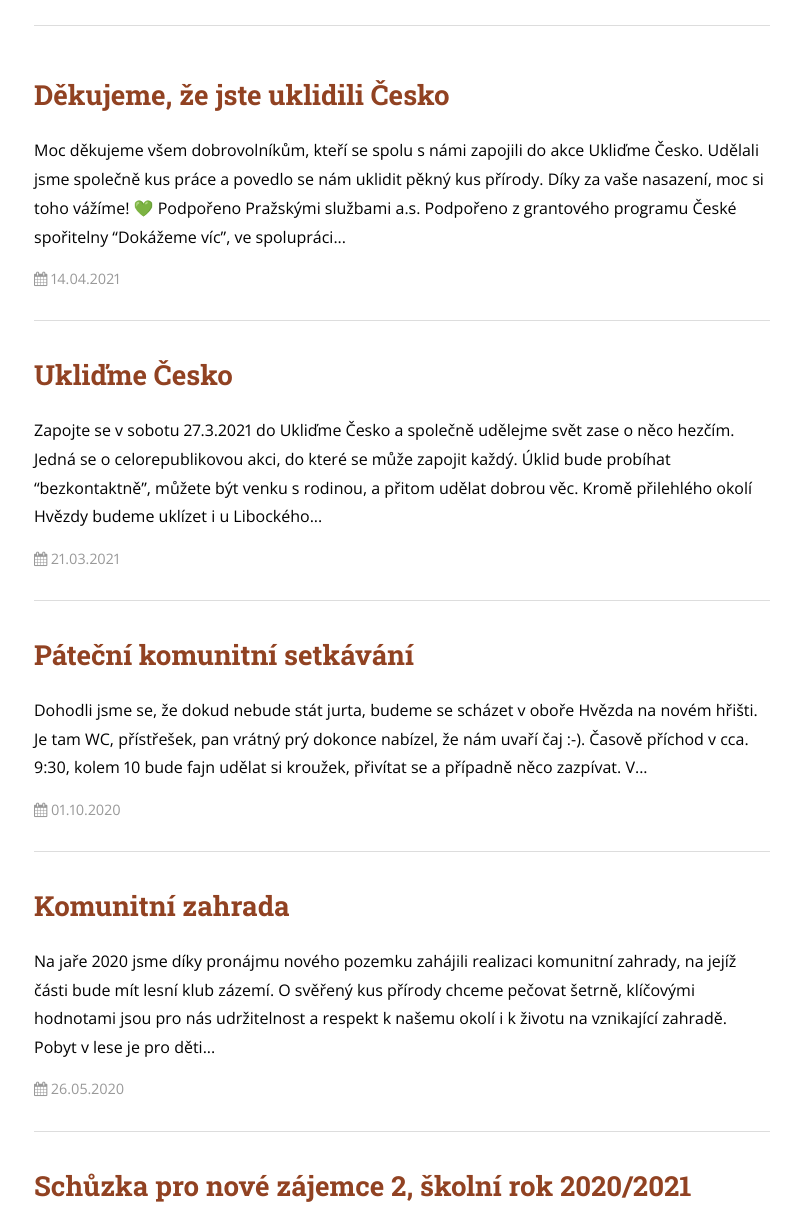
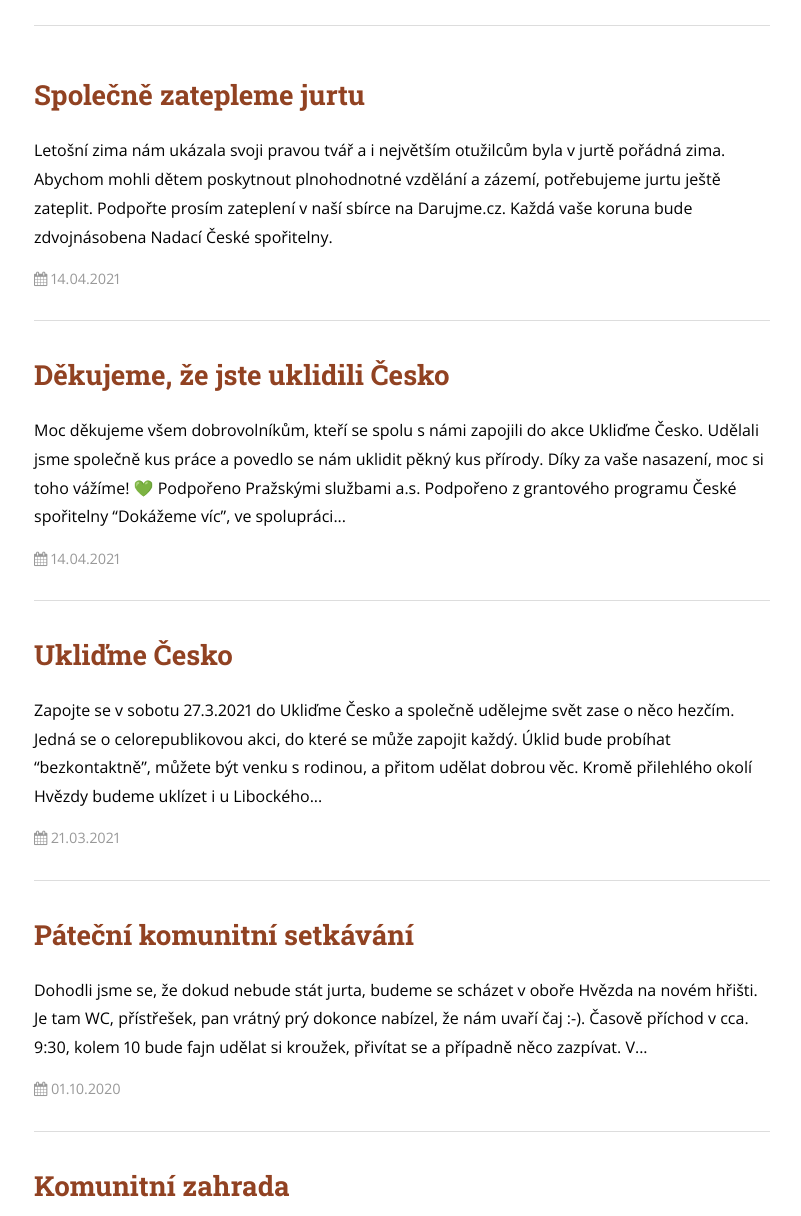
Before and after one commit to bencentra/centrarium, a Jekyll site: the page built from index.html, in a window 1280 px wide and 1400 px high, scrolled down 1306 px, cut to the strip 184-1400 px from the top of the window. Shown: the whole strip, without its empty margins (238-1039 px from the left). Built offline with Jekyll 4.4.1, drawn with Linux system fonts in a browser that asks for light colours; nearby versions of some CDN libraries; the list of posts is cut into pages by our own code; some of the changed text lies outside the part shown.

Commit message:
Zatepleni jurty.

```diff
--- /dev/null
+++ b/_posts/2021-04-14-zatepleni-jurty.md
@@ -0,0 +1,10 @@
+---
+layout: post
+title: Společně zatepleme jurtu
+---
+
+Letošní zima nám ukázala svoji pravou tvář a i největším otužilcům byla v jurtě pořádná zima. Abychom mohli dětem poskytnout plnohodnotné vzdělání a zázemí, potřebujeme jurtu ještě zateplit.
+
+Podpořte prosím zateplení v [naší sbírce na Darujme.cz](https://www.darujme.cz/projekt/1204480). Každá vaše koruna bude zdvojnásobena Nadací České spořitelny.
+
+![Pohled na zimní jurtu](/assets/article_images/jurta_v_zime.jpg)
```
Also changed, not shown: _posts/2021-04-14-dekujeme.md (+1 -1 lines), assets/article_images/jurta_v_zime.jpg (added).
